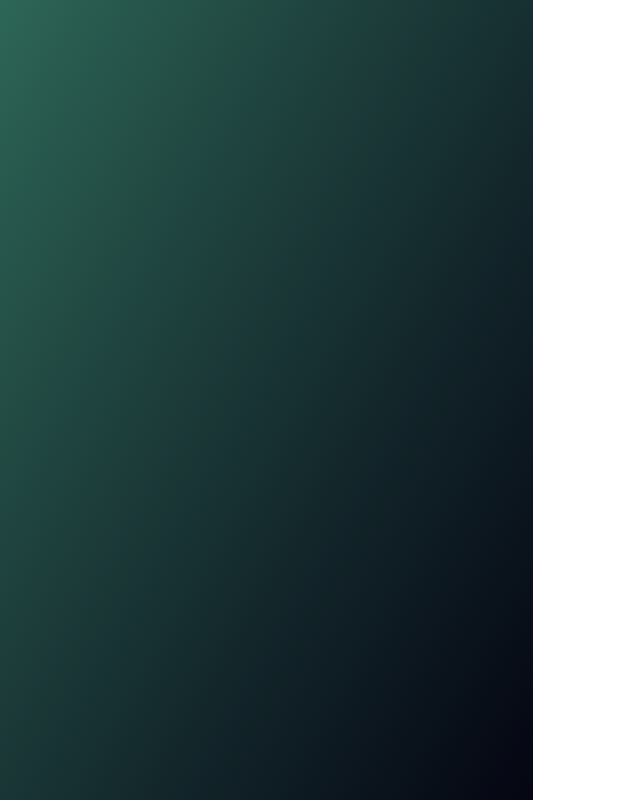
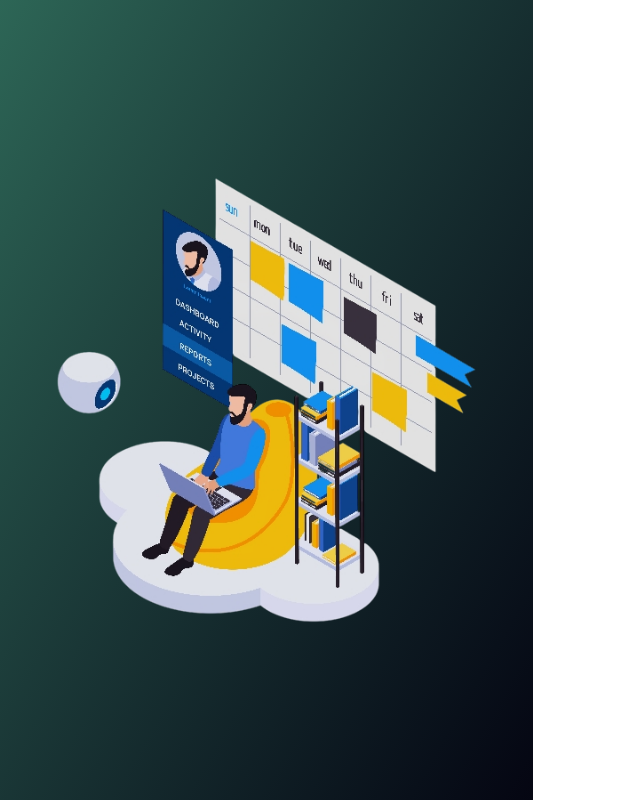
Before and after one commit to engrsakib/TaskMate-engrsakib-app, a Next.js app in the folder task-management/: page /auth/login in a window 1280 px wide. Shown: the whole page, without its empty margins (0-640 px from the left). Built offline with nearby package versions, Linux system fonts and the light colour scheme.

Commit message:
logIn routes left side image define

```diff
--- a/task-management/src/app/auth/login/page.tsx
+++ b/task-management/src/app/auth/login/page.tsx
@@ -1,18 +1,17 @@
-import React from 'react'
-
+import React from "react";
+import task from "@/assets/images/task.png";
+import Image from "next/image";
 const Login = () => {
   return (
-    <div className='grid grid-cols-12'>
+    <div className="grid grid-cols-12">
       {/* left side */}
-        <div className='w-full h-screen col-span-5 bg-linear-120 from-[rgb(45,102,86)] to-[rgb(5,6,18)]'>
-
-        </div>
+      <div className="w-full h-screen col-span-5 flex justify-center items-center bg-linear-120 from-[rgb(45,102,86)] to-[rgb(5,6,18)]">
+        <Image src={task} alt="task" className="object-cover mx-auto"/>
+      </div>
       {/* right side */}
-      <div className='col-span-7'>
-
-      </div>
+      <div className="col-span-7"></div>
     </div>
-  )
-}
+  );
+};
 
 export default Login;
```
Also changed, not shown: task-management/src/assets/images/task.png (added).
